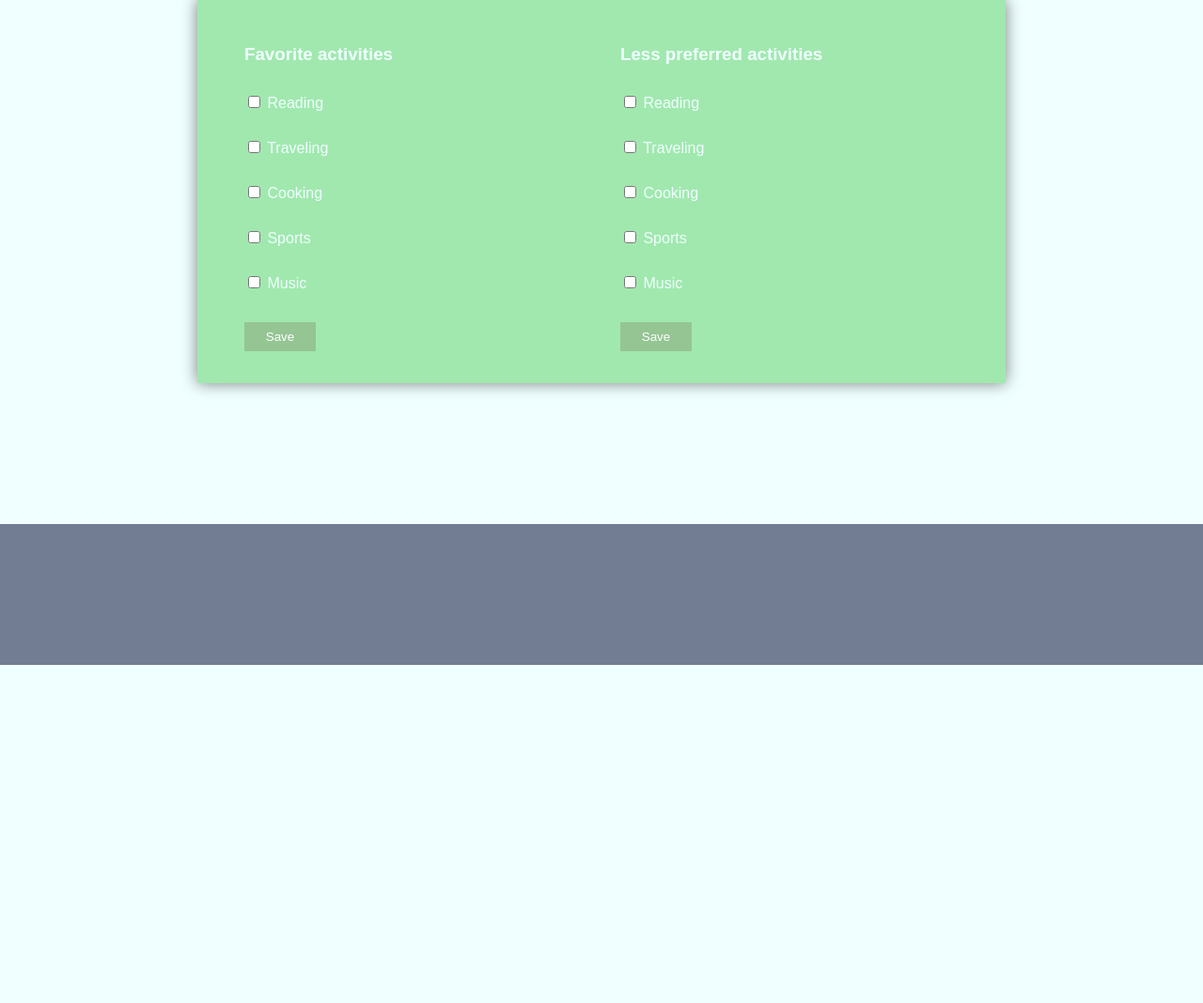
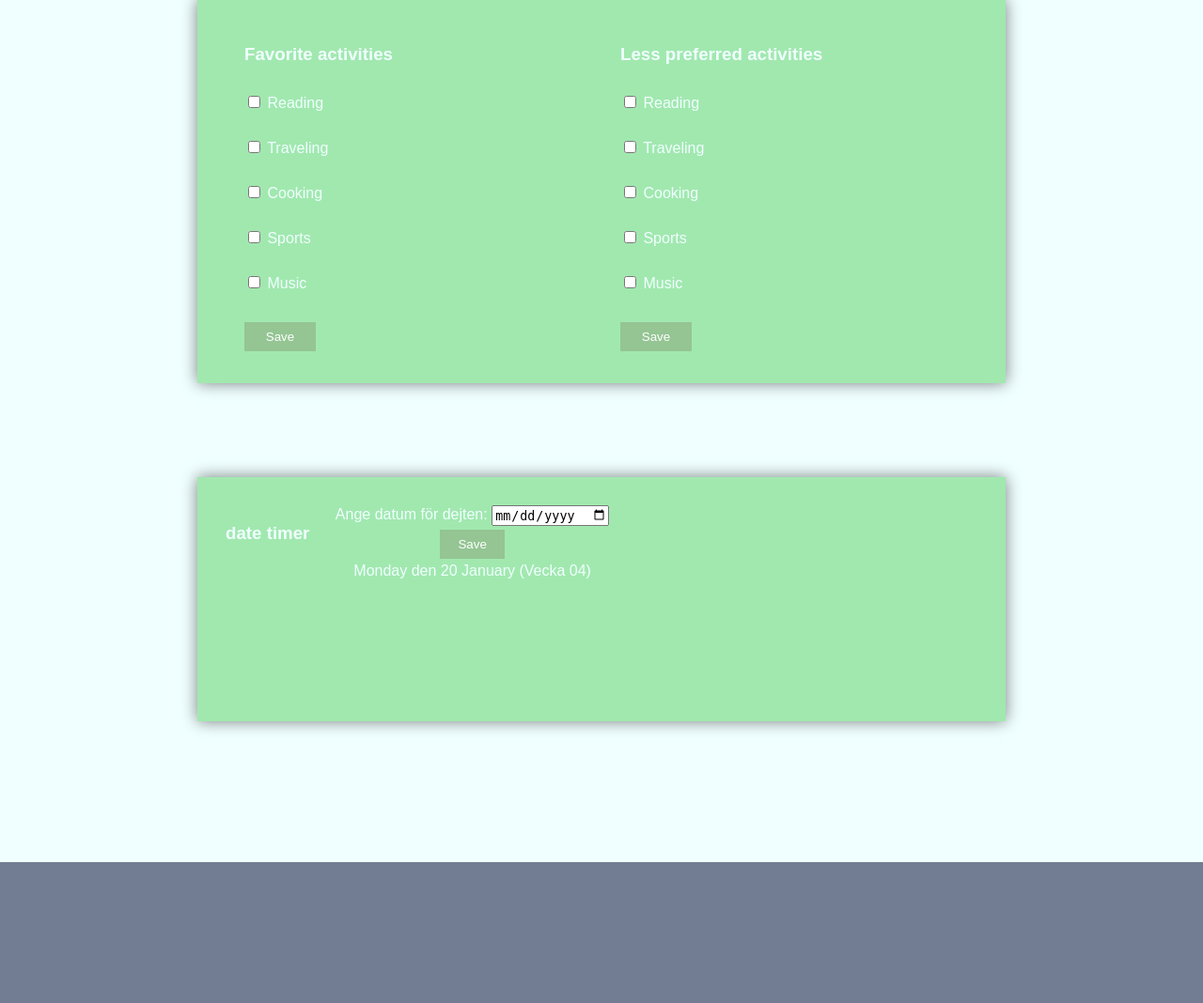
Before and after one commit to rasmus161/Backend_conect_website, a PHP site: page /assets/pages/profile.php in a window 1280 px wide. Shown: the part 613-1681 px from the top of the page at 94% size. Before the commit the page ends 1321 px from the top, so only its background shows below. Run offline with PHP 8.4, Linux system fonts and the light colour scheme.

Commit message:
date in swedish yay pain

```diff
--- a/assets/pages/profile.php
+++ b/assets/pages/profile.php
@@ -79,6 +79,24 @@
         </div>
 
         <div class="container">
+            <div class="container-inner" id="container-date">
+                <h3>date timer</h3>
+
+                <div>
+
+                    <form method="post">
+
+                        <label for="date_input">Ange datum för dejten:</label>
+                        <input type="date" id="date_input" name="date_input" required>
+                        <button class="button-small" type="submit">Save</button>
+                    </form>
+                    <?php include "../pages_content/date.php" ?>
+                </div>
+
+            </div>
+        </div>
+
+        <div class="container">
 
         </div>
 
--- /dev/null
+++ b/assets/pages_content/date.php
@@ -0,0 +1,9 @@
+<?php
+// todays date
+// had to change to swedish time to get swedis time to change language consider fixing this in a bether way
+setlocale(LC_TIME, 'sv_SE.UTF-8');
+echo strftime("%A den %e %B", strtotime("today"));
+
+// calculate and print the week number
+$weekNumber = date("W");
+echo " (Vecka $weekNumber)";
```
